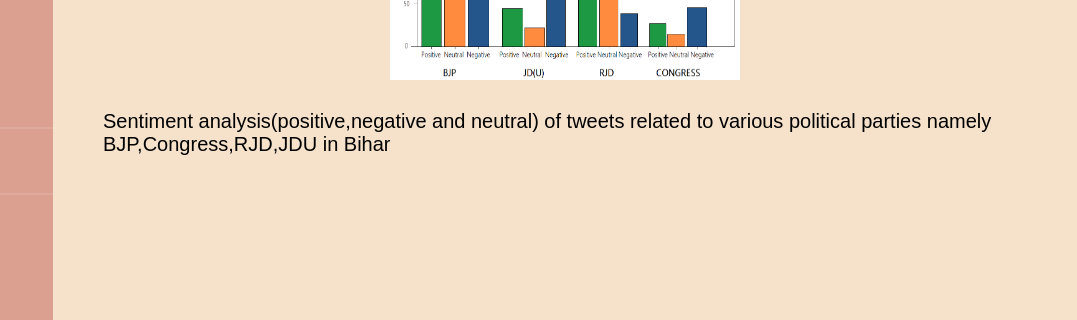
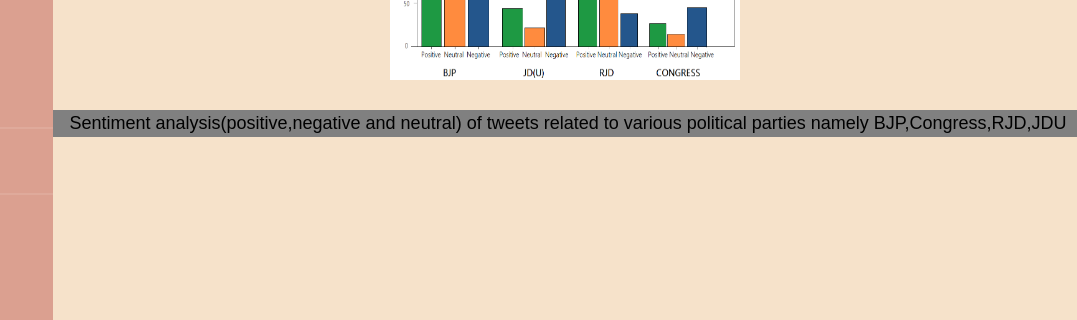
Before and after one commit to raishagun/Election-Prediction, a plain HTML site: page states/bihar.html in a window 1280 px wide. Shown: the part 358-678 px from the top of the page, 203-1280 px from the left. Drawn offline with Linux system fonts and the light colour scheme.

```diff
--- a/states/bihar.html
+++ b/states/bihar.html
@@ -100,9 +100,10 @@
            display: flex;
            align-items: center;
            justify-content: center;
-           font-size: 20px;
-           margin-left: 50px;
-           margin-right: 50px;
+           font-size: 18px;
+           width: 100%;
+           background-color: gray;
+           padding: 3px;
        }
 </style>
 <body>
@@ -126,7 +127,7 @@
     <div class="div3">
             <h2 class="head2">MAJOR POLITICAL PARTIES OF BIHAR</h2>
             <img src="../img/bindiv.png">
-            <div class="pass">Sentiment analysis(positive,negative and neutral) of tweets related to various political parties namely BJP,Congress,RJD,JDU in Bihar</div>
+            <div class="pass">Sentiment analysis(positive,negative and neutral) of tweets related to various political parties namely BJP,Congress,RJD,JDU</div>
     </div>
 </body>
 </html>
```
